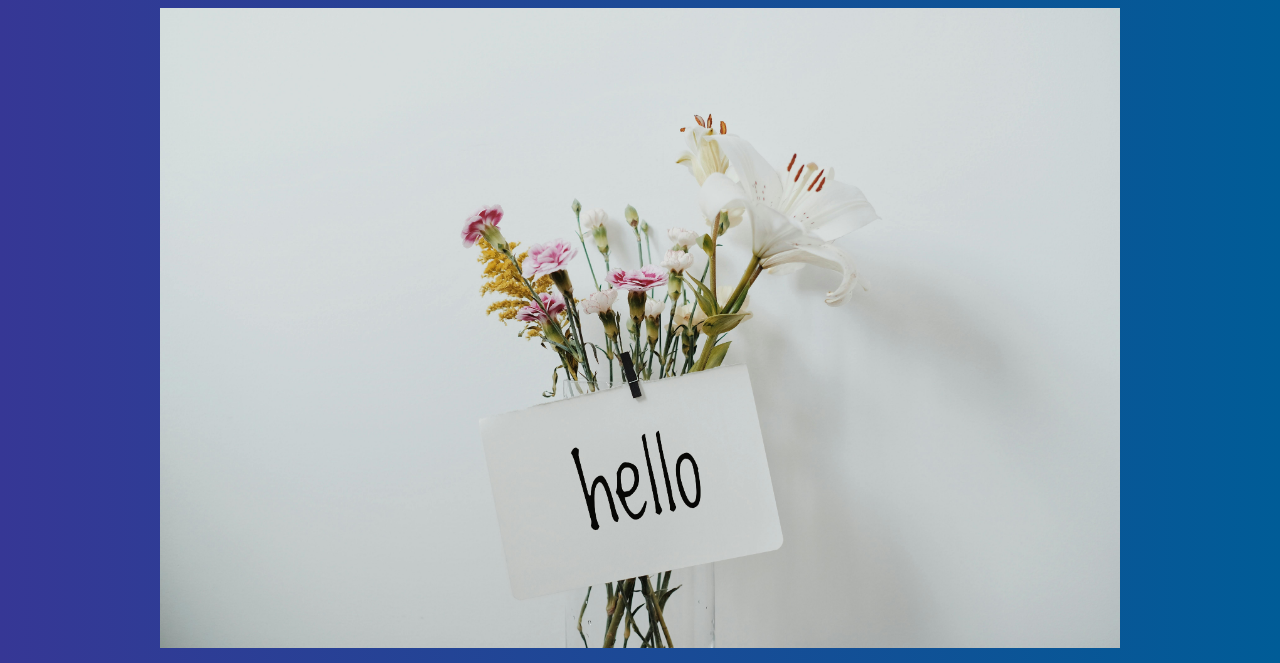
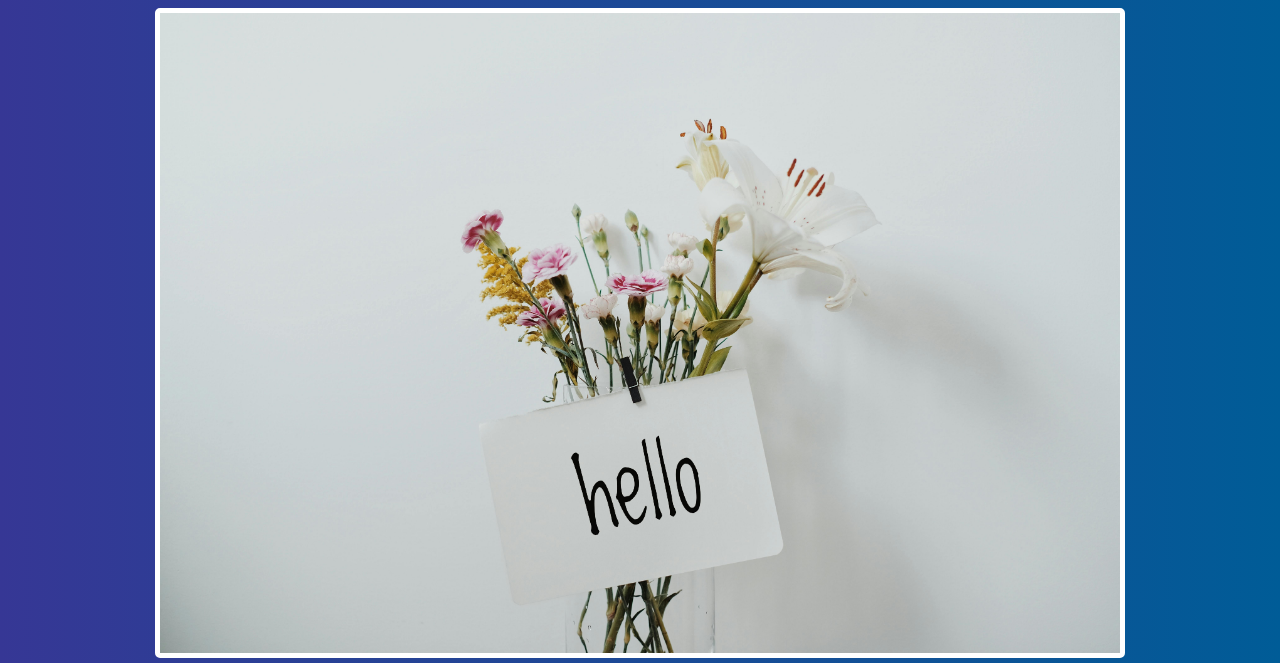
Before and after one commit to Khairul-Islam-1114/w3SchoolgitProject, a plain HTML site: page index.html in a window 1280 px wide. Shown: the top 663 px of the page. Drawn offline with Linux system fonts and the light colour scheme.

Commit message:
Added border and border-radius on images

```diff
--- a/styles.css
+++ b/styles.css
@@ -13,4 +13,6 @@ img{
     max-width: 960px;
     display: block;
     margin:auto;
+    border: 5px solid white;
+    border-radius: 5px;
 }
```
